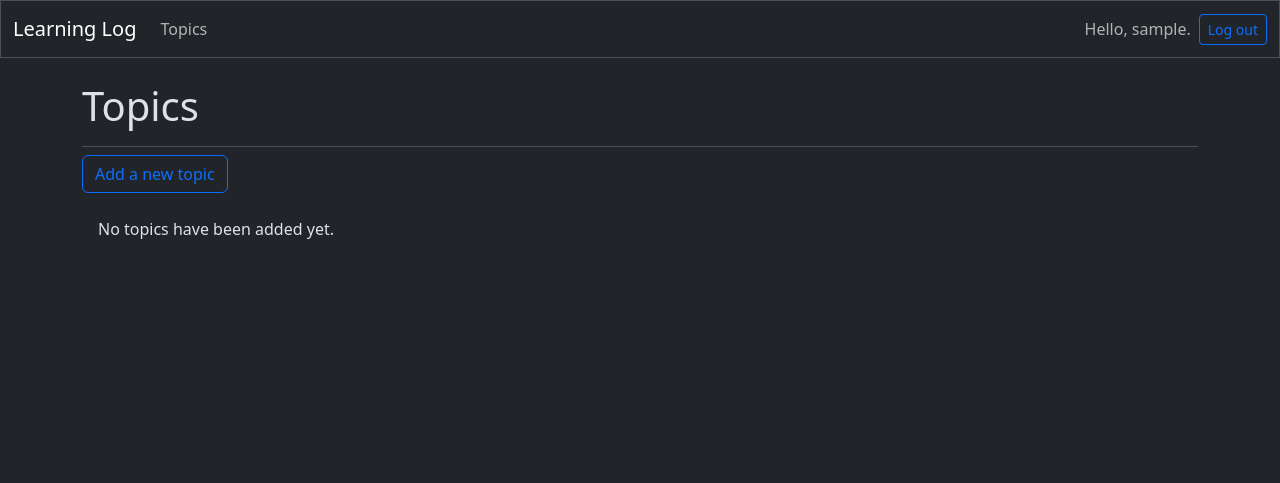
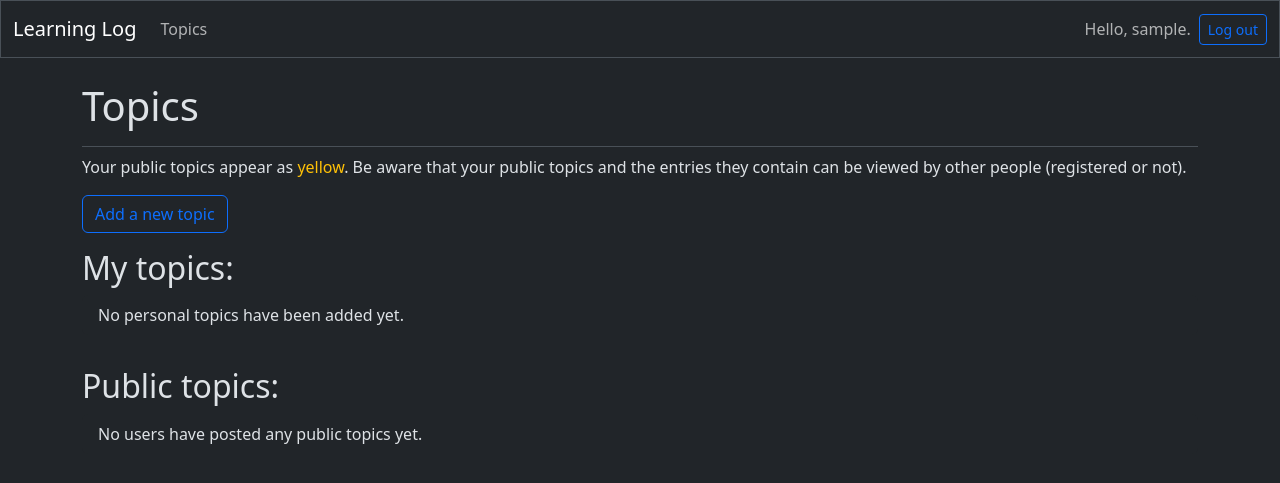
Before and after one commit to SpaghettiArchitect/learning_log, a Django app: page /topics/ in a window 1280 px wide. Shown: the top 483 px of the page. Run offline with Django 5.2, Linux system fonts and the light colour scheme; the visitor is signed in with stand-in values (Sample User, id 1); data that the repository does not hold is empty; some libraries are stand-ins or nearby versions.

Commit message:
Update templates to include public topics
- All users of the site, no matter if they aren't registered, can view
the public topics and entries of other users.

- The buttons for adding and editing entries of a topic only appear if
the currently logged in user is the owner of the topic, otherwise the
entries can just be viewed.

- When the user is loggen in, the color of their public entries appear
yellow and there is a new message warning that the changes the make to
any public entry can be viewed by other users of the site.

```diff
--- a/learning_logs/templates/learning_logs/topics.html
+++ b/learning_logs/templates/learning_logs/topics.html
@@ -6,20 +6,58 @@
 
 {% block content %}
 
-  <p>
-    <a class="btn btn-outline-primary" href="{% url 'learning_logs:new_topic' %}">
+  <!-- Show "My topics" if the user is logged in. -->
+  {% if user.is_authenticated %}
+    <p>
+      Your public topics appear as <span class="text-warning">yellow</span>.
+       Be aware that your public topics and the entries they contain can be
+       viewed by other people (registered or not).
+    </p>
+    <a class="btn btn-outline-primary"
+    href="{% url 'learning_logs:new_topic' %}"
+    >
       Add a new topic
     </a>
-  </p>
+
+    <h2 class="mt-3">My topics:</h2>
+
+    <div class="list-group">
+      {% for topic in topics %}
+        <a class="list-group-item list-group-item-action"
+        href="{% url 'learning_logs:topic' topic.id %}"
+        >
+          {% if topic.public %}
+            <span class="text-warning">{{ topic.text }}</span>
+          {% else %}
+            <span>{{ topic.text }}</span>
+          {% endif %}
+        </a>
+      {% empty %}
+        <p class="list-group-item border-0">
+          No personal topics have been added yet.
+        </p>
+      {% endfor %}
+    </div>
+  {% endif %}
+
+  <!-- Topics shown to all visitors -->
+  <h2 class="mt-3">Public topics:</h2>
 
   <div class="list-group">
-    {% for topic in topics %}
-      <a class="list-group-item list-group-item-action" href="{% url 'learning_logs:topic' topic.id %}">
-        {{ topic.text }}
+    {% for topic in public_topics %}
+      <a class="list-group-item list-group-item-action"
+      href="{% url 'learning_logs:topic' topic.id %}"
+      >
+        {% if user == topic.owner %}
+          <span class="text-warning">{{ topic.text }}</span>
+        {% else %}
+          <span>{{ topic.text }}</span>
+        {% endif %}
+        <span class="text-body-secondary"> by {{ topic.owner }}</span>
       </a>
     {% empty %}
       <p class="list-group-item border-0">
-        No topics have been added yet.
+        No users have posted any public topics yet.
       </p>
     {% endfor %}
   </div>
```
Also changed, not shown: learning_logs/templates/learning_logs/topic.html (+20 -6 lines).
